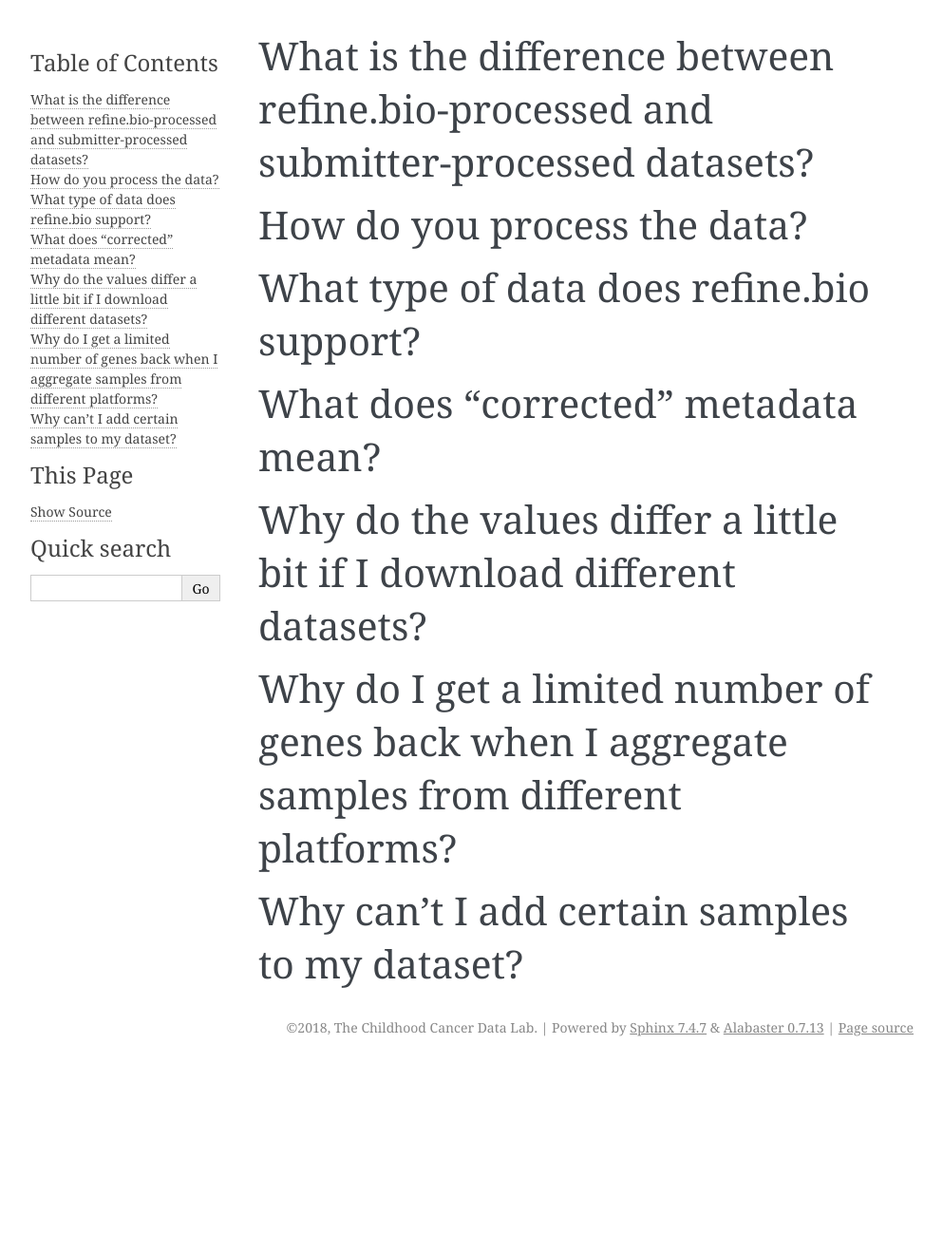
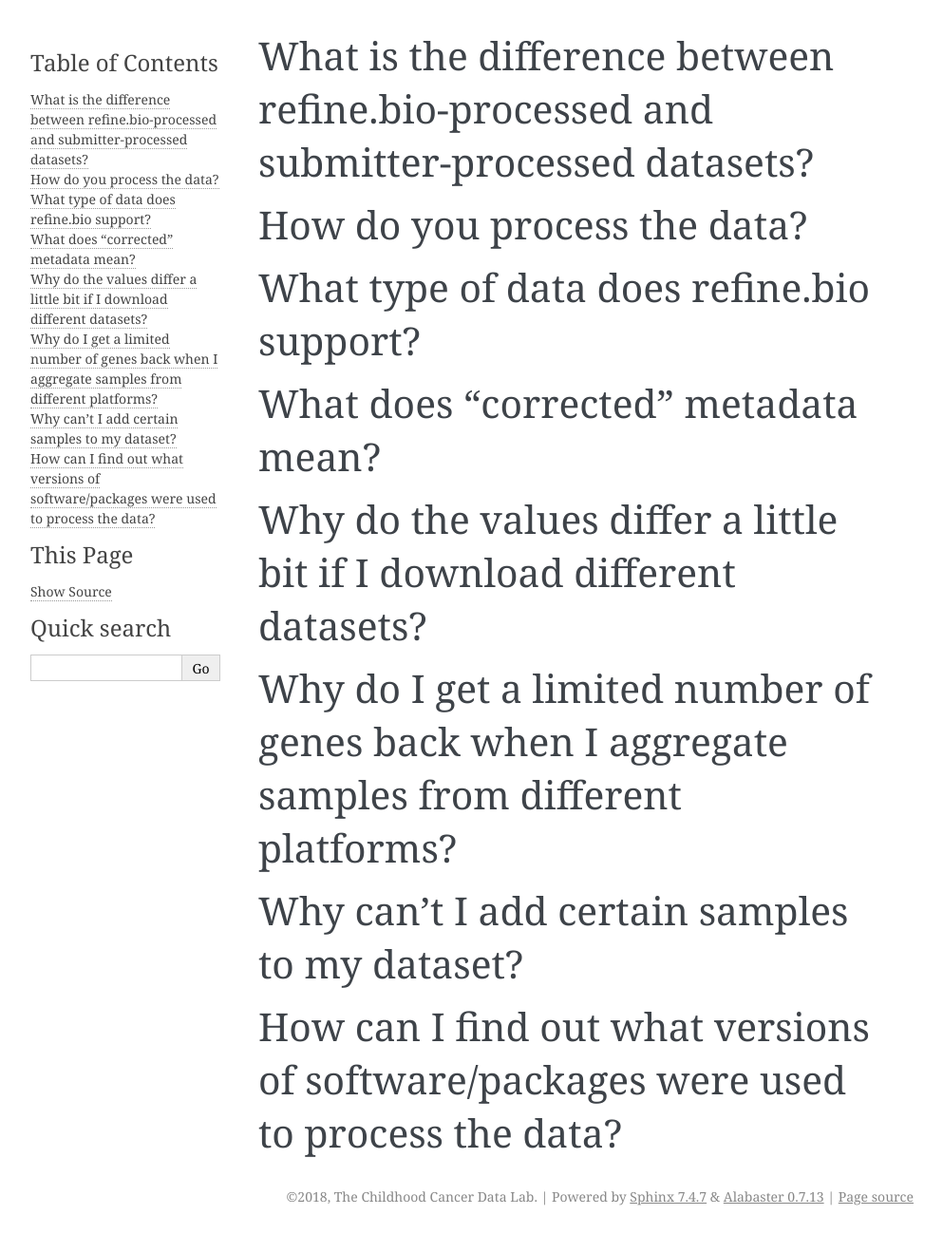
Before and after one commit to AlexsLemonade/refinebio-docs, a Sphinx documentation site: the page built from docs/faq.md, in a window 1280 px wide. Shown: the whole page at 95% size, without its empty margins (148-1141 px from the left). Built offline with Sphinx 7.4.7, drawn with Linux system fonts in a browser that asks for light colours; before the commit the page ends 1121 px from its top, so only the background shows below that.

Commit message:
Additional question for FAQ (#15)

```diff
--- a/docs/faq.md
+++ b/docs/faq.md
@@ -11,3 +11,5 @@
 #### Why do I get a limited number of genes back when I aggregate samples from different platforms?
 
 #### Why can't I add certain samples to my dataset?
+
+#### How can I find out what versions of software/packages were used to process the data?
```
